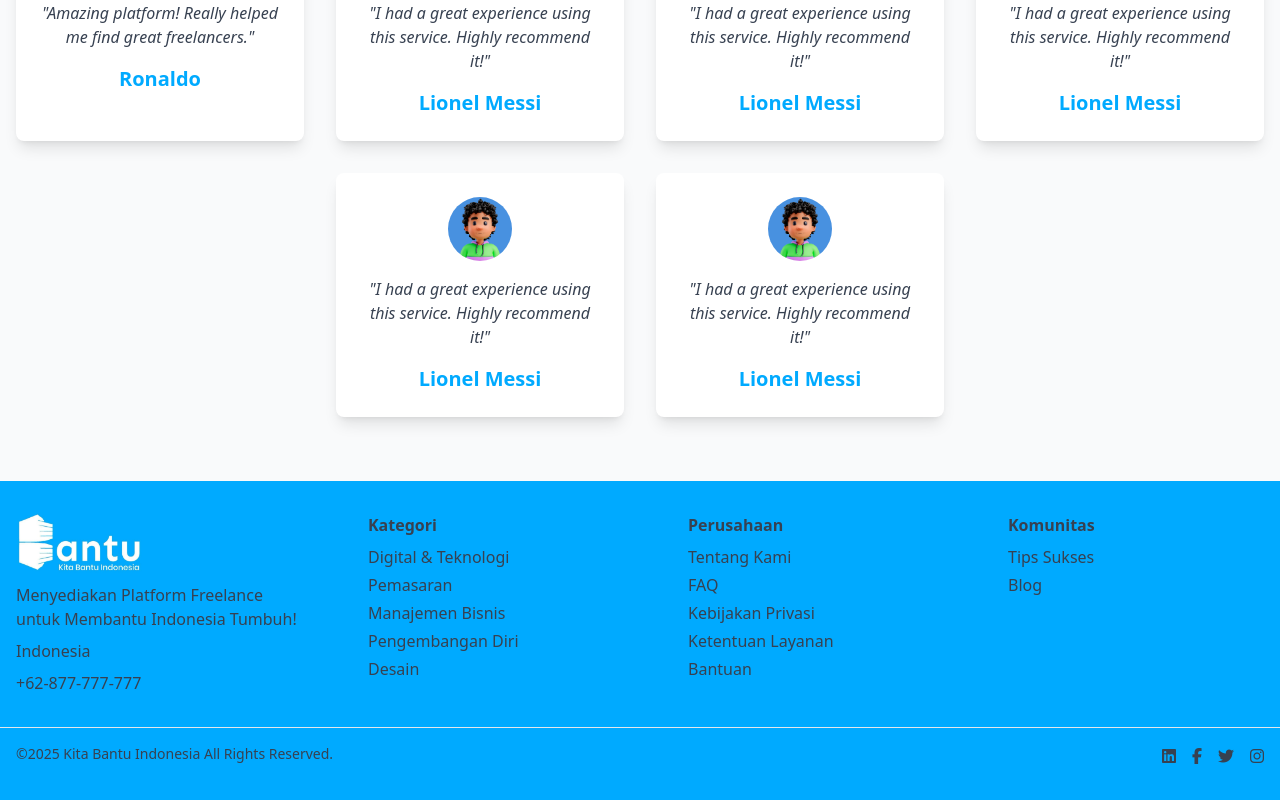
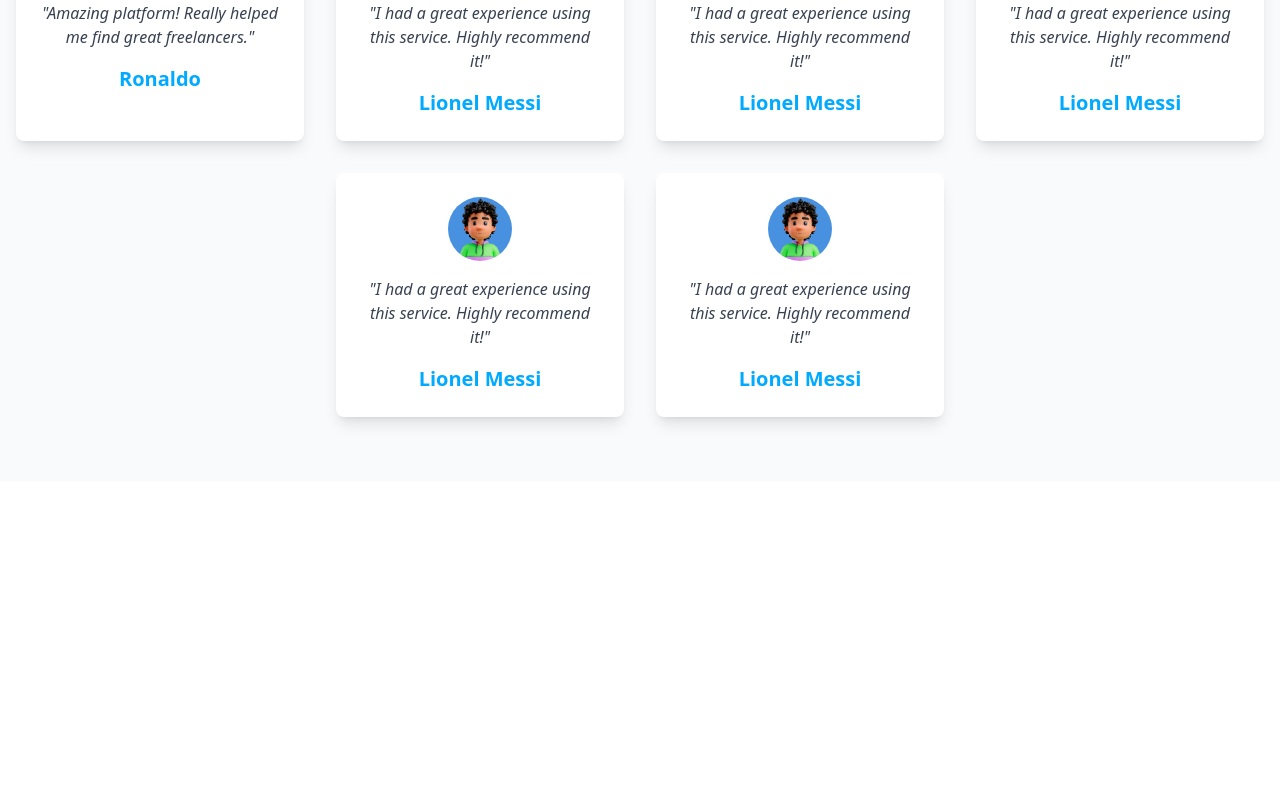
Before and after one commit to galihivan/kitabantu, a React (Vite) app: page / in a window 1280 px wide. Shown: the part 1176-1976 px from the top of the page. After the commit the page ends 1657 px from the top, so only its background shows below. Built offline with nearby package versions, Linux system fonts and the light colour scheme.

Commit message:
Update Home.jsx

```diff
--- a/src/pages/home/Home.jsx
+++ b/src/pages/home/Home.jsx
@@ -1,7 +1,7 @@
 import Navbar from "@/components/navbar/Navbar";
 import HeroSection from "@/components/herosection/HeroSection";
 import TrustedBy from "@/components/TrustedBy";
-import Footer from "@/components/footer/Footer";
+
 import Testimoni from "@/components/testimoni/Testimoni";
 import StepsSection from "@/components/stepsection/StepSection";
 
@@ -15,7 +15,7 @@
       <StepsSection />
       <Testimoni />
     </main>
-    <Footer />
+
 
     </>
 
```
